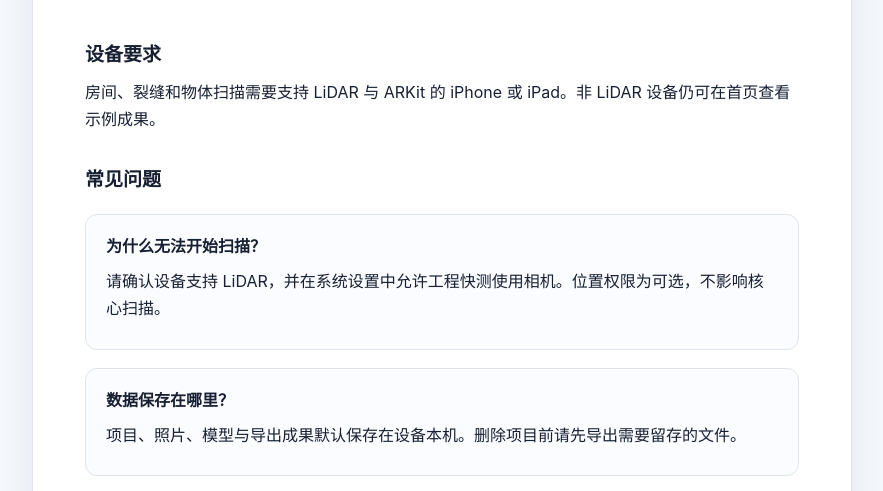
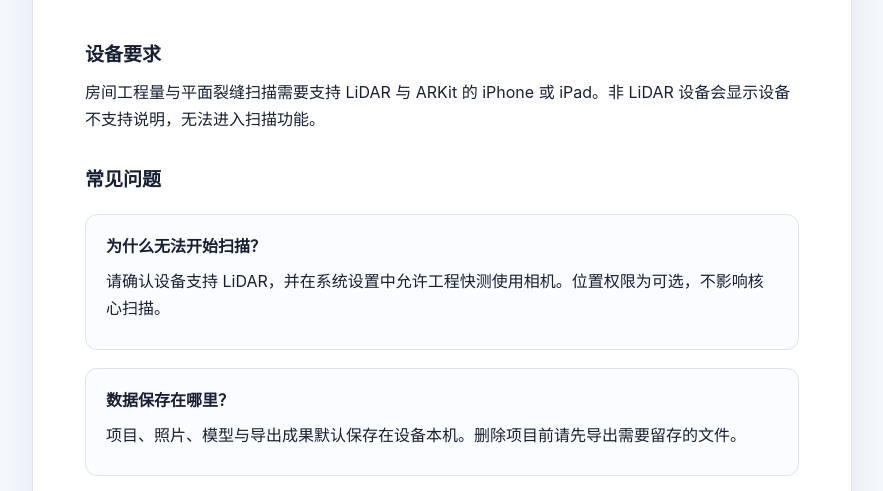
Before and after one commit to Ldeguo/engfastmeasure-privacy, a plain HTML site: page support/index.html in a window 1280 px wide. Shown: the part 250-741 px from the top of the page, without its empty margins (198-1081 px from the left). Drawn offline with Linux system fonts and the light colour scheme.

Commit message:
docs: align support scope with 1.0 release

```diff
--- a/support/index.html
+++ b/support/index.html
@@ -24,7 +24,7 @@
   <header><div class="brand">工程快测</div><h1>帮助与反馈</h1><p>现场辅助测量、复核与资料整理</p></header>
   <article>
     <h2>设备要求</h2>
-    <p>房间、裂缝和物体扫描需要支持 LiDAR 与 ARKit 的 iPhone 或 iPad。非 LiDAR 设备仍可在首页查看示例成果。</p>
+    <p>房间工程量与平面裂缝扫描需要支持 LiDAR 与 ARKit 的 iPhone 或 iPad。非 LiDAR 设备会显示设备不支持说明，无法进入扫描功能。</p>
     <h2>常见问题</h2>
     <div class="card"><strong>为什么无法开始扫描？</strong><p>请确认设备支持 LiDAR，并在系统设置中允许工程快测使用相机。位置权限为可选，不影响核心扫描。</p></div>
     <div class="card"><strong>数据保存在哪里？</strong><p>项目、照片、模型与导出成果默认保存在设备本机。删除项目前请先导出需要留存的文件。</p></div>
```
